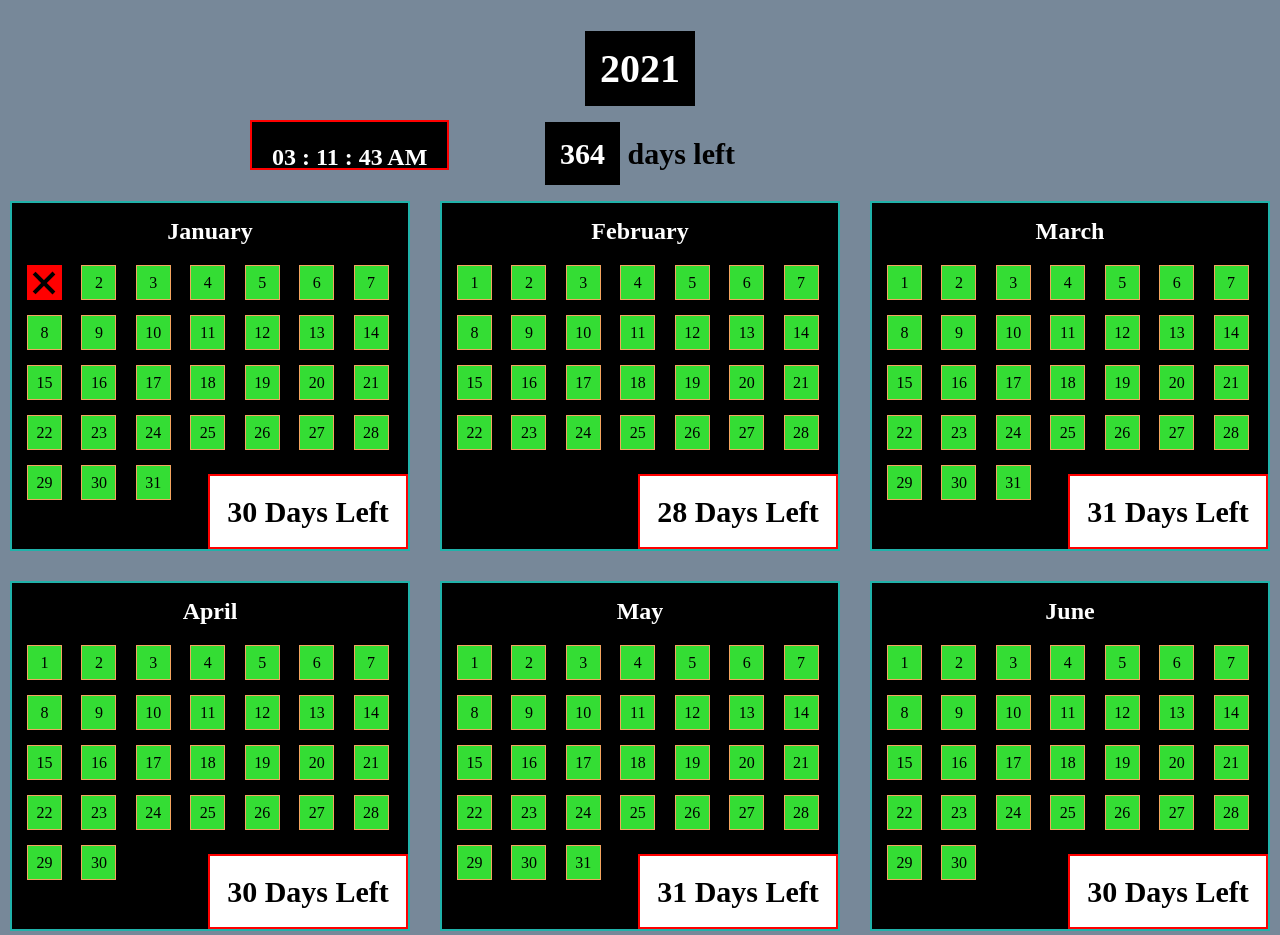
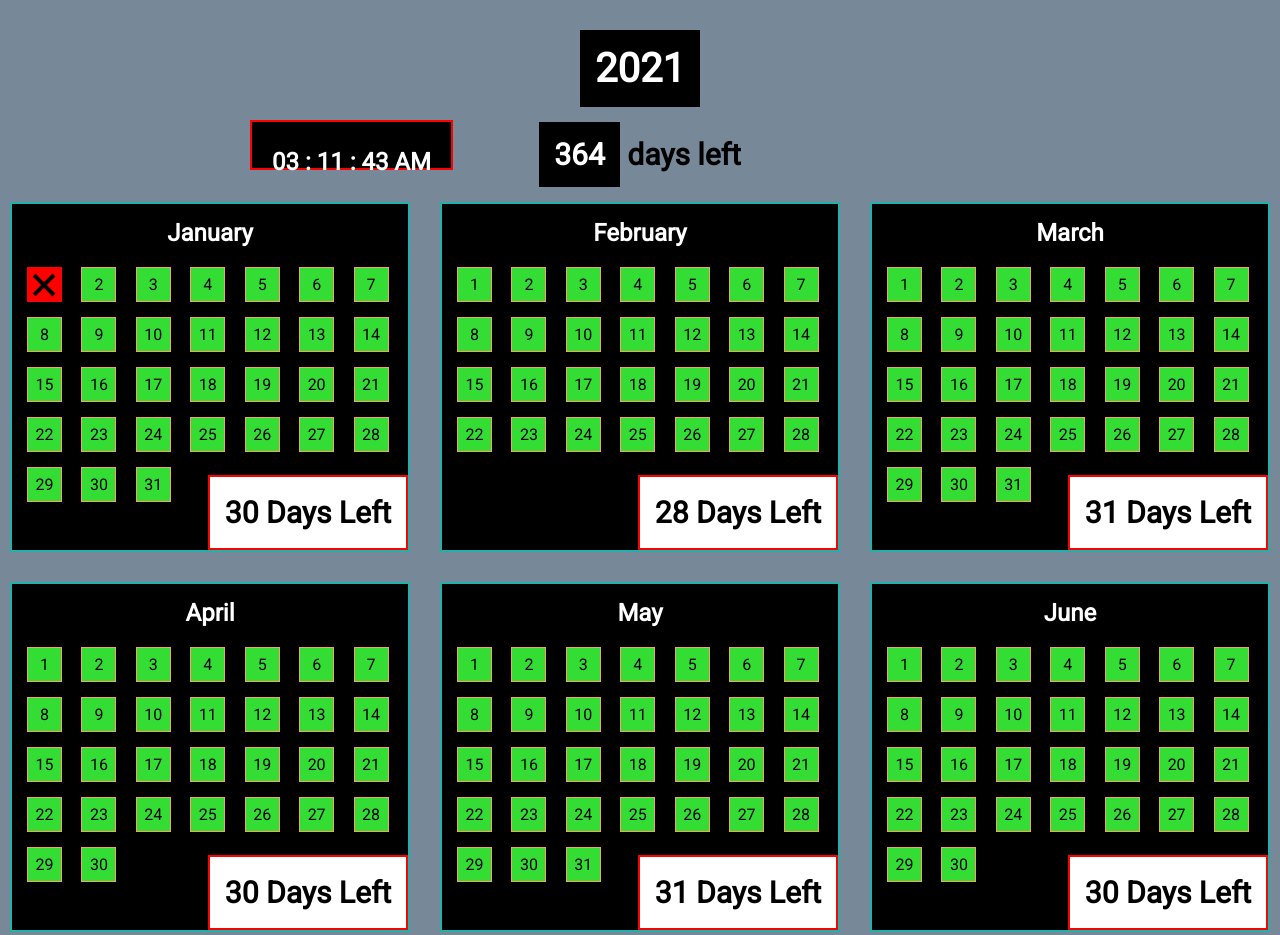
Before and after one commit to stanlys96/AutomaticCalendar, a plain HTML site: page index.html in a window 1280 px wide. Shown: the top 935 px of the page. Drawn offline with Linux system fonts and the light colour scheme.

Commit message:
Change the font

```diff
--- a/app.js
+++ b/app.js
@@ -42,9 +42,8 @@ function getTime() {
     secondSelector.innerHTML = seconds;
   }
 
-  let t = setTimeout(function () {
-    getTime();
-  }, 1000);
+  setTimeout(getTime, 1000);
+
 }
 
 getTime();
--- a/index.html
+++ b/index.html
@@ -4,6 +4,8 @@
 <head>
   <meta charset="UTF-8">
   <meta name="viewport" content="width=device-width, initial-scale=1.0">
+  <link rel="preconnect" href="https://fonts.gstatic.com">
+  <link href="https://fonts.googleapis.com/css2?family=Roboto&display=swap" rel="stylesheet">
   <link rel="stylesheet" href="./style.css">
   <script src="./app.js" defer></script>
   <title>2021</title>
--- a/style.css
+++ b/style.css
@@ -6,6 +6,7 @@
 
 body {
   position: relative;
+  font-family: 'Roboto', sans-serif;
 }
 
 :root {
@@ -135,6 +136,6 @@ h2 {
 .time h2 {
   align-content: center;
   justify-content: center;
-  margin-top: 10px;
+  margin-top: 14px;
   height: 100%;
 }
```
